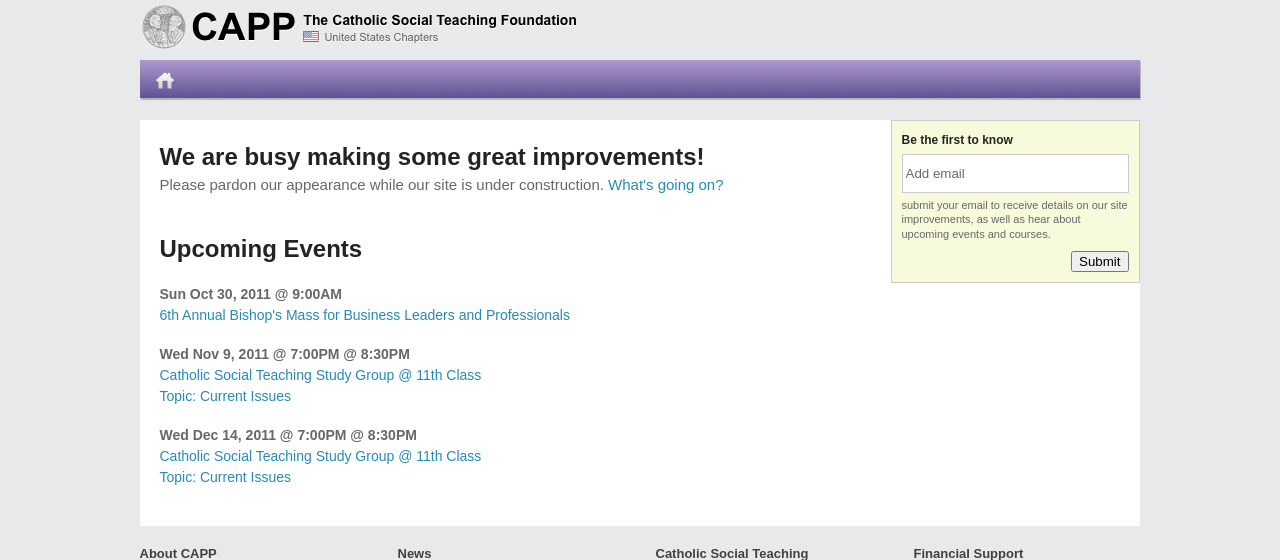
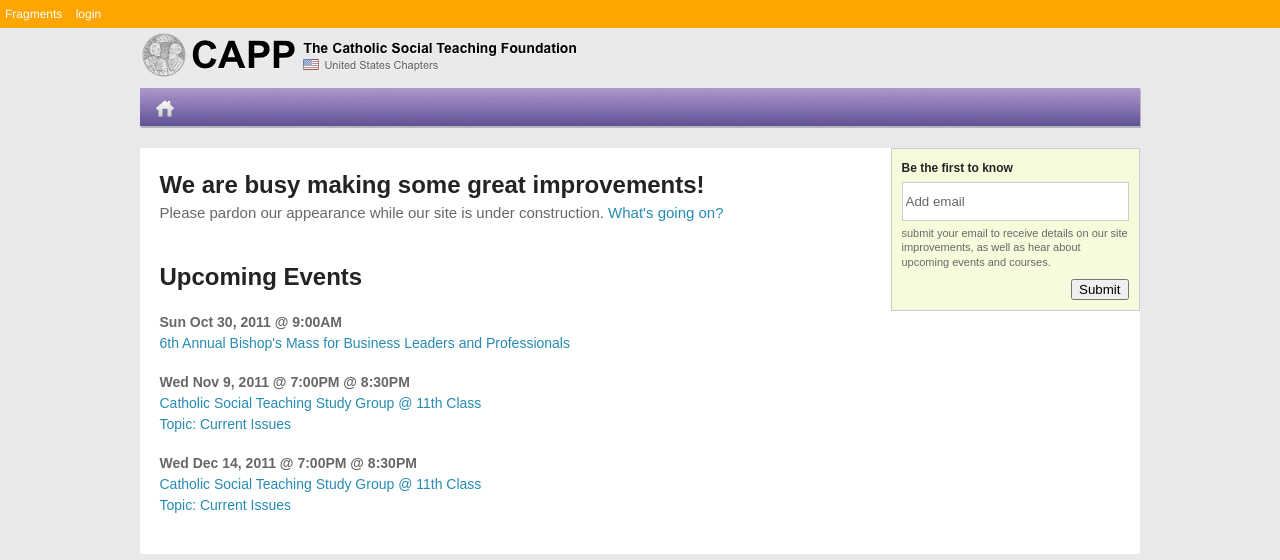
Before and after one commit to sulphur1010/cap, a Rails app: page / in a window 1280 px wide. Shown: the top 560 px of the page. Run offline with Rails 7, Linux system fonts and the light colour scheme; parts of the project's set-up code (start-up, migrations or seed data) failed here and were passed over; some libraries are stand-ins or nearby versions.

Commit message:
content fragment controller views

```diff
--- /dev/null
+++ b/app/assets/stylesheets/debug_nav.css
@@ -0,0 +1,20 @@
+
+#debug_nav {
+	background: orange;
+	color: white;
+}
+
+#debug_nav .nav_link {
+	color: white;
+	padding: 5px;
+}
+
+#debug_nav .nav_link a {
+	color: white;
+	text-decoration: none;
+}
+
+.user_nav,
+.nav_link {
+	display: inline-block;
+}
--- a/app/controllers/content_fragments_controller.rb
+++ b/app/controllers/content_fragments_controller.rb
@@ -14,4 +14,8 @@ class ContentFragmentsController < ApplicationController
     respond_with(@content_fragment = ContentFragment.new)
   end
 
+	def create
+		respond_with(@content_fragment = ContentFragment.create(params[:content_fragment]))
+	end
+
 end
--- a/app/views/content_fragments/_content_fragment.html.haml
+++ b/app/views/content_fragments/_content_fragment.html.haml
@@ -1,4 +1,5 @@
 - specific_partial_name = "#{content_fragment.type.underscore}"
 - partial = "content_fragments/#{specific_partial_name}"
+-	partial = "content_fragments/generic_content_fragment" if partial == "content_fragments/content_fragment"
 - partial = "content_fragments/generic_content_fragment" unless File.exists?(File.join(Rails.root, "app", "views", "content_fragments", "_#{specific_partial_name}.html.haml"))
 = render :partial => partial, :locals => { :content_fragment => content_fragment }
--- a/app/views/content_fragments/_generic_content_fragment.html.haml
+++ b/app/views/content_fragments/_generic_content_fragment.html.haml
@@ -2,4 +2,4 @@
 	.title
 		= content_fragment.title
 	.body
-		= content_frament.body
+		= content_fragment.body
--- /dev/null
+++ b/app/views/content_fragments/index.html.haml
@@ -0,0 +1,3 @@
+= render :partial => 'content_fragment', :collection => @content_fragments
+.link
+	= link_to 'New Fragment', new_content_fragment_url
--- a/app/views/layouts/application.html.erb
+++ b/app/views/layouts/application.html.erb
@@ -8,6 +8,7 @@
 </head>
 <body>
 
+<%= render :partial => 'shared/debug_nav' %>
 <div id='content'>
 	<div id='header'>
 		<div id='logo'><img src='/images/capp-logo.png'></div>
--- /dev/null
+++ b/app/views/shared/_debug_nav.html.haml
@@ -0,0 +1,10 @@
+#debug_nav
+	.nav_link
+		= link_to 'Fragments', content_fragments_url
+	.user_nav
+		- if user_signed_in?
+			.nav_link
+				= link_to 'logout', destroy_user_session_url, :method => :delete
+		- else
+			.nav_link
+				= link_to 'login', new_user_session_url
```
Also changed, not shown: app/models/content_fragment.rb (+8 -0 lines), db/schema.rb.
